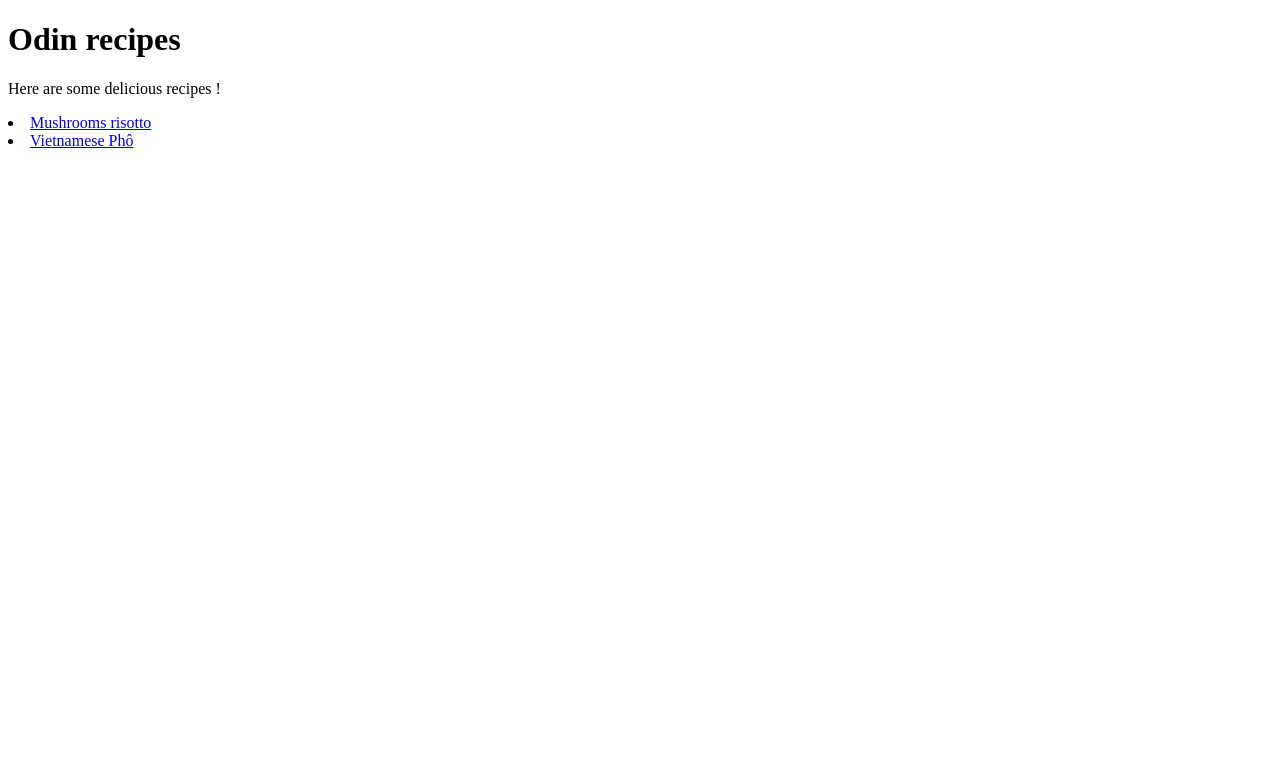
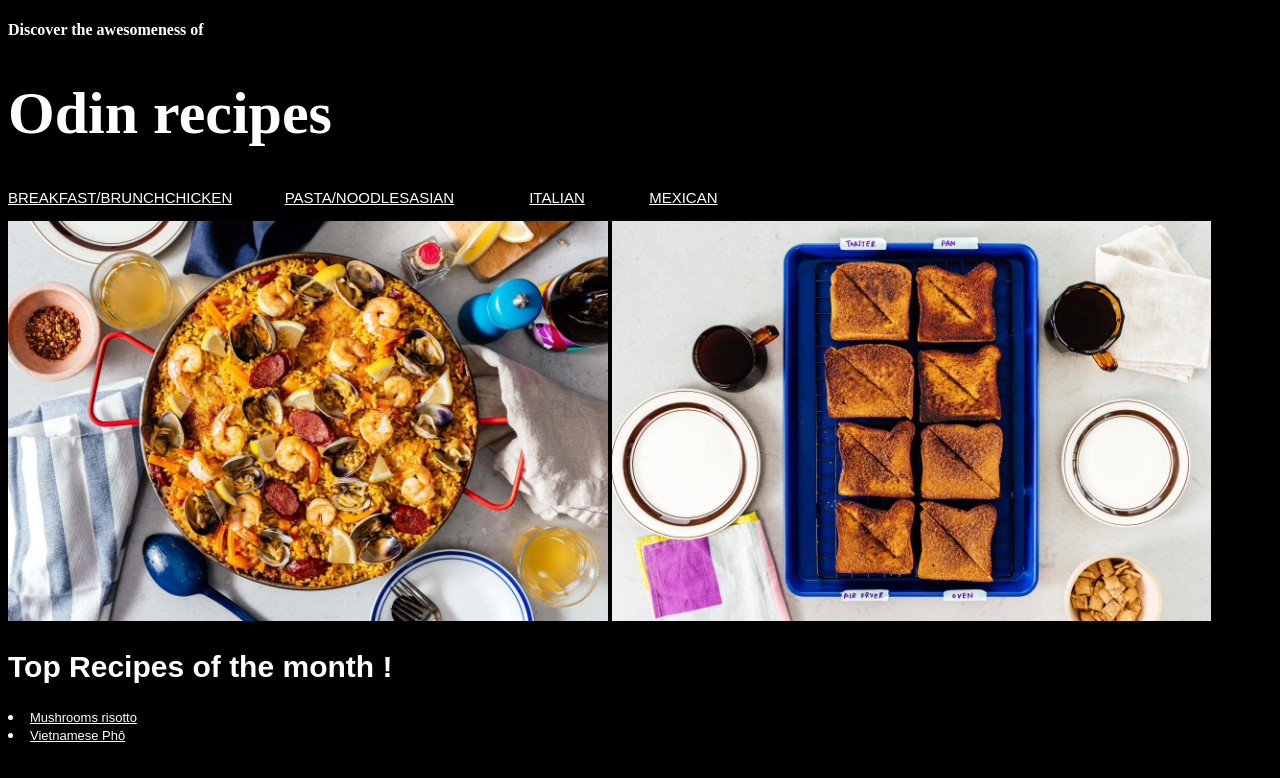
Before and after one commit to MrMouga/odin-recipes, a plain HTML site: page index.html in a window 1280 px wide. Drawn offline with Linux system fonts and the light colour scheme.

Commit message:
Update - add CSS file

```diff
--- a/index.html
+++ b/index.html
@@ -4,20 +4,49 @@
     <meta charset="UTF-8">
     <meta http-equiv="X-UA-Compatible" content="IE=edge">
     <meta name="viewport" content="width=device-width, initial-scale=1.0">
-    <title>Odin recipes</title>
+    <title>a website to go when you're hungry and you have no idea what to eat</title>
+    <link rel="stylesheet" href="style.css">
 </head>
 <body>
+    <h4>Discover the awesomeness of</h4>
     <h1> Odin recipes</h1>
-    <p> Here are some delicious recipes !</p>
-    <uo>
+    <ul class="menu">
         <li>
-            <a href="recipes/mushrooms.html"> Mushrooms risotto</a>
+            <a href="Breakfast.html">BREAKFAST/BRUNCH </a>
         </li>
+        <li>
+            <a href="chicken.html">CHICKEN</a>
+        </li>
+        <li>
+            <a href="pasta.html">PASTA/NOODLES</a>
+        </li>
+        <li>
+            <a href="asian.html">ASIAN</a>
+        </li>
+        <li>
+            <a href="italian.html">ITALIAN</a>
+        </li>
+        <li>
+            <a href="mexican.html">MEXICAN</a>
+        </li>
+    </ul>
 
-        <li>
-            <a href ="recipes/pho.html"> Vietnamese Phô </a>
-        </li>
+<div>
+    <img class="paella" src="img/paella.webp" alt="paella">
+    <img class="cinnamon" src="img/cinnamon.webp" alt="cinnamon">
+</div>
 
-    </uo>
+
+    <h2>Top Recipes of the month !</h2>
+        <uo class="test">
+            <li>
+                <a href="recipes/mushrooms.html"> Mushrooms risotto</a>
+            </li>
+
+            <li>
+                <a href ="recipes/pho.html"> Vietnamese Phô </a>
+            </li>
+
+        </uo>
 </body>
 </html>
--- /dev/null
+++ b/style.css
@@ -0,0 +1,50 @@
+body {
+    background-color: black;
+    color:white;
+}
+
+h1 {
+    font-size: 60px;
+    font-family: 'Times New Roman', Times, serif;
+    font-weight: bold;
+    text-align: left;
+}
+
+.menu {
+    display: flex;
+    padding: 0;
+    font-size: 15px;
+    font-family: Arial, Helvetica, sans-serif;
+}
+
+.menu li {
+    list-style-type: none
+}
+
+.menu a {
+    display: block;
+    min-width: 120px;
+    color: white;
+}
+
+.paella {
+    height:400px;
+    width:auto;
+}
+
+.cinnamon {
+    height:400px;
+    width:auto;
+}
+
+h2 {
+    font-size: 30px;
+    font-family:Arial, Helvetica, sans-serif;
+    font-weight: bold;
+}
+
+.test a {
+    color: white;
+    font-family: Arial;
+    font-size: 13px;
+}
```
Also changed, not shown: img/cinnamon.webp (added), img/paella.webp (added).
